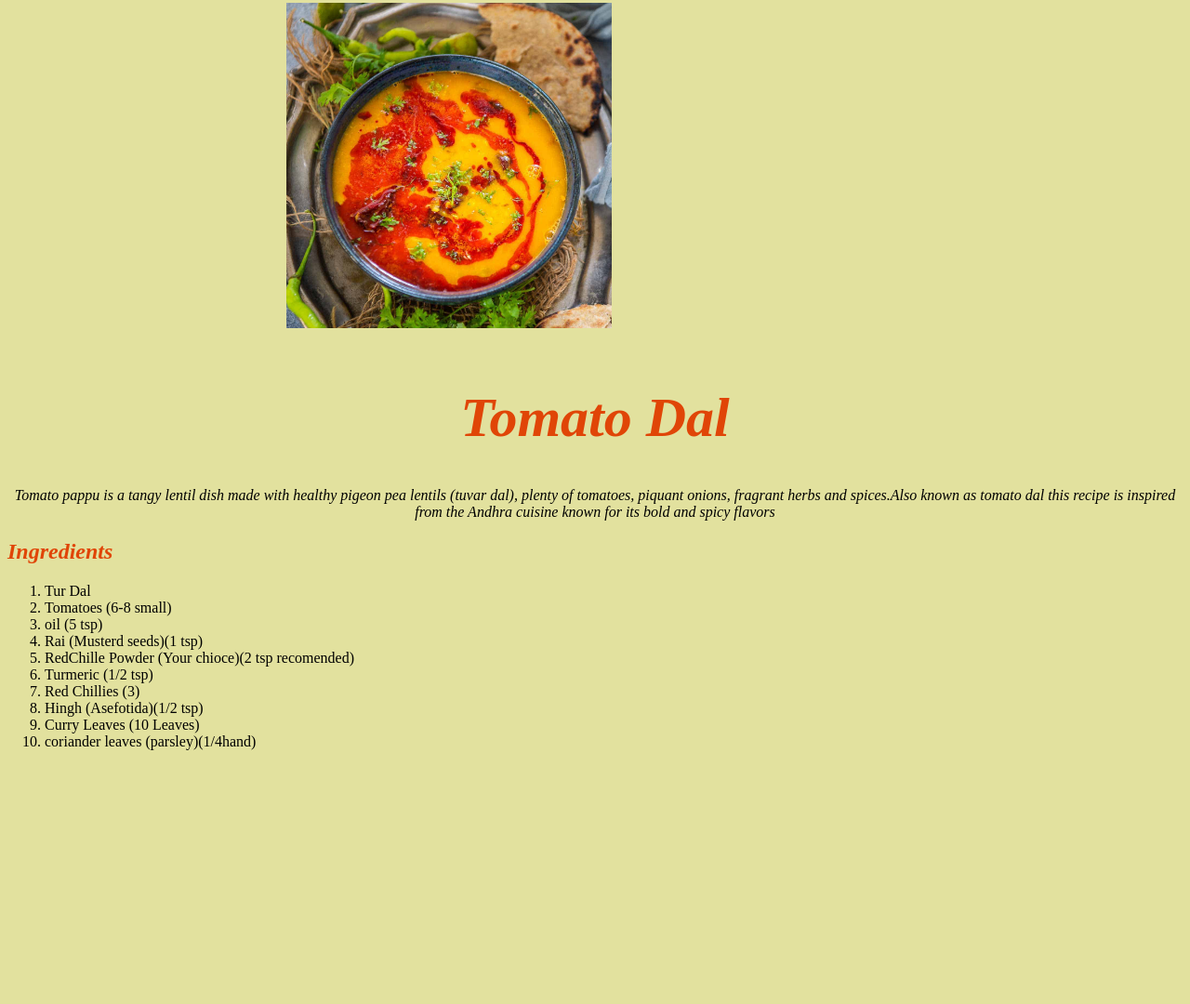
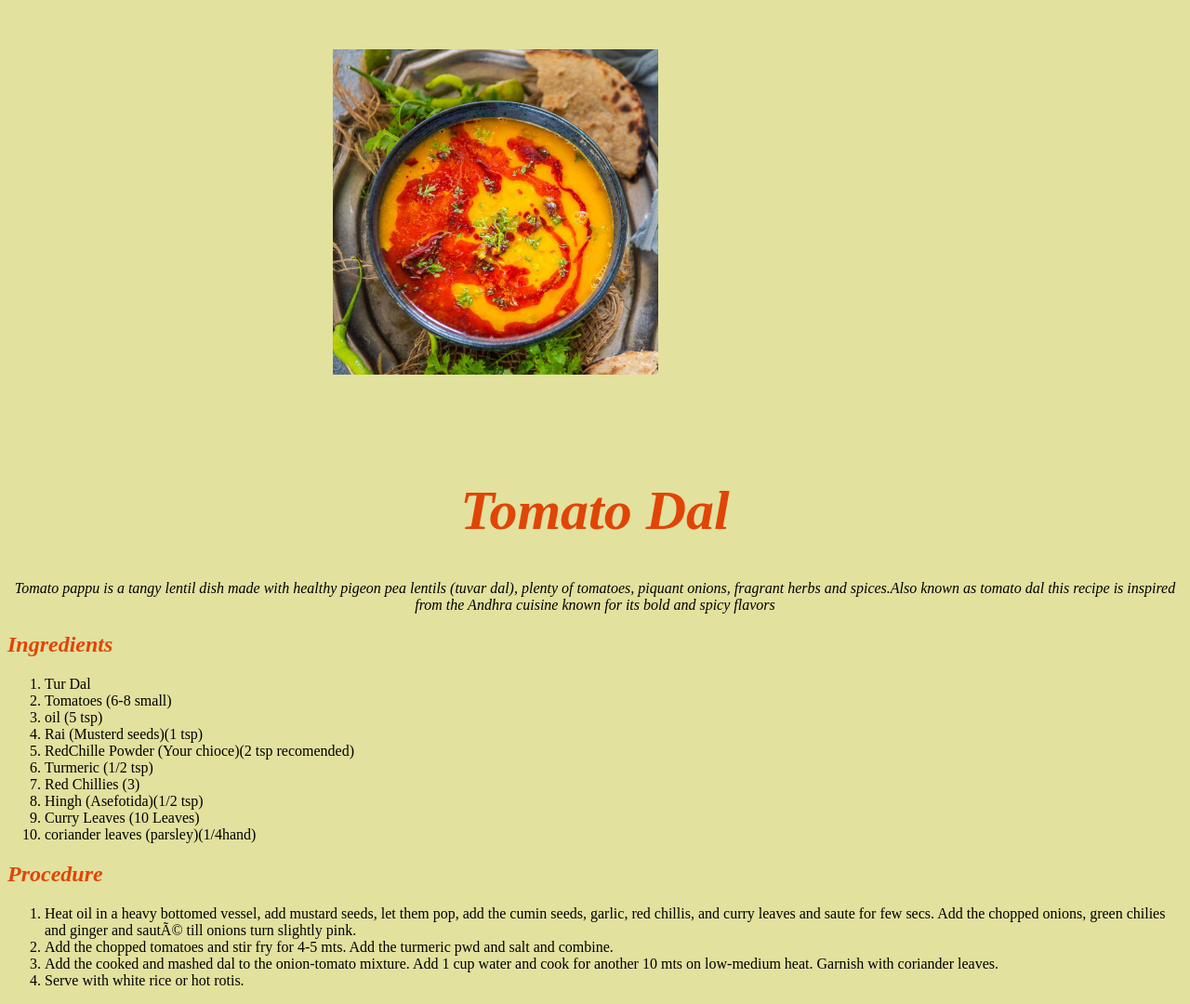
Before and after one commit to harishankarkamakshi/odin-recipes, a plain HTML site: page recipes/Tomato-dal.html in a window 1280 px wide. Shown: the part 25-1105 px from the top of the page at 93% size. Before the commit the page ends 848 px from the top, so only its background shows below. Drawn offline with Linux system fonts and the light colour scheme.

Commit message:
Added procedure for the tomatodal page

```diff
--- a/recipes/Tomato-dal.html
+++ b/recipes/Tomato-dal.html
@@ -17,8 +17,16 @@
         .logo
             {
                 width: 350px;
+                height: 350px;
                 margin-top: 20px;
                 margin-left: 300px;
+                padding: 50px;
+                transition: transform .2s; /* Animation */
+
+            }
+            .logo:hover
+            {
+                transform:scale(1.25);
             }
         .header-left
            {
@@ -38,6 +46,13 @@
                 font-display:inherit;
                 font-style: italic;
                 color:rgb(224, 69, 7);
+            }
+            .procedure
+            {
+                max-width: 1170px;
+                padding: 0 15px;
+                margin: 0 auto;
+                text-align: center;
             }
 
     </style>
@@ -74,5 +89,14 @@
             <li>coriander leaves (parsley)(1/4hand)</li>
         </ol>
     </div>
+    <div class="Procedure">
+        <h2>Procedure</h2>
+        <ol type="1">
+            <li>Heat oil in a heavy bottomed vessel, add mustard seeds, let them pop, add the cumin seeds, garlic, red chillis, and curry leaves and saute for few secs. Add the chopped onions, green chilies and ginger and sautÃ© till onions turn slightly pink.</li>
+            <li>Add the chopped tomatoes and stir fry for 4-5 mts. Add the turmeric pwd and salt and combine.</li>
+            <li>Add the cooked and mashed dal to the onion-tomato mixture. Add 1 cup water and cook for another 10 mts on low-medium heat. Garnish with coriander leaves.</li>
+            <li>Serve with white rice or hot rotis.</li>
+        </ol>
+    </div>
 </body>
 </html>
```
